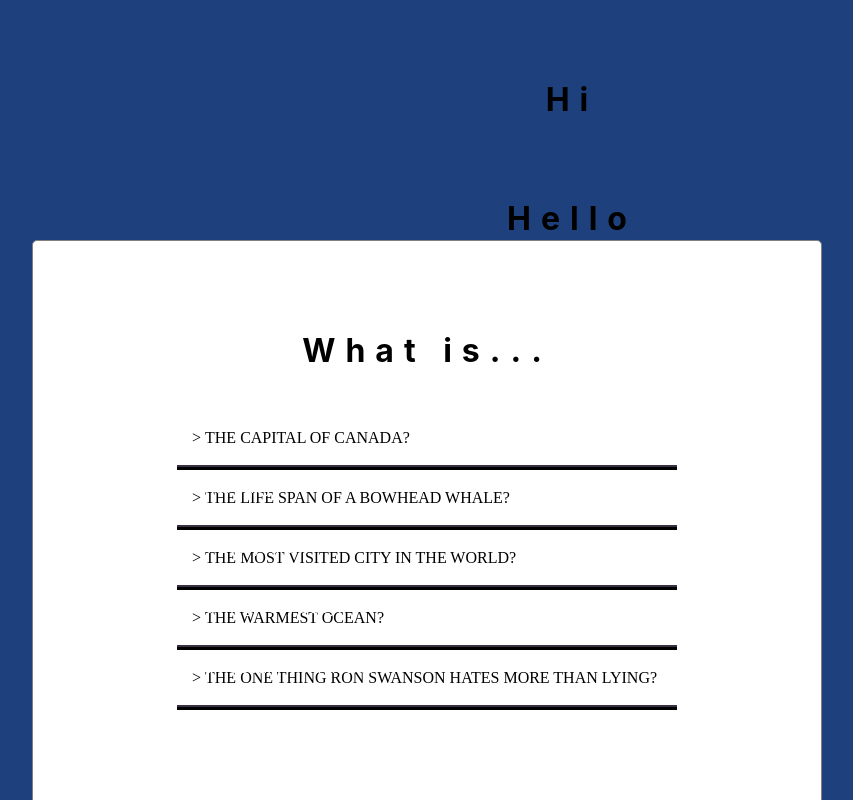
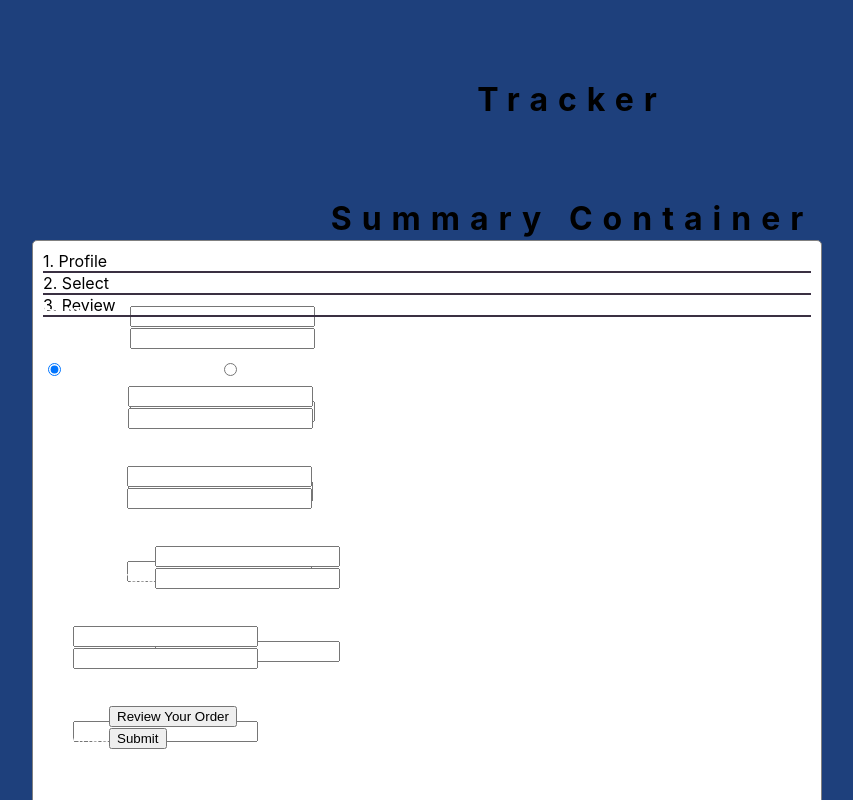
Before and after one commit to jennypoon/react_form, a React (Create React App) app: page / in a window 1280 px wide. Shown: the top 800 px of the page, without its empty margins (68-921 px from the left). Built offline with nearby package versions, Linux system fonts and the light colour scheme.

Commit message:
template component pieces

```diff
--- a/src/components/Accordian.jsx
+++ b/src/components/Accordian.jsx
@@ -16,7 +16,6 @@ class Accordion extends Component {
   render() {
     return(
       <div>
-        <h1>What is...</h1>
         <div className="accordion-container">{Object.keys(this.state.questions).map(this.renderQuestion)} </div>
       </div>
     )
--- /dev/null
+++ b/src/components/Checkout.jsx
@@ -0,0 +1,92 @@
+import React, { Component } from 'react';
+
+class Checkout extends Component {
+  constructor() {
+    super();
+    this.state = {
+      selectedOption: "1",
+      active: false
+    };
+
+    this.toggle = this.toggle.bind(this);
+    this.validateEmail = this.validateEmail.bind(this);
+    this.handleChange = this.handleChange.bind(this);
+    this.handleOptionChange = this.handleOptionChange.bind(this);
+  }
+
+  toggle() {
+    this.setState({
+      active: !this.state.active,
+      className: "active"
+    });
+  }
+
+  handleChange(event) {
+    event.preventDefault();
+    console.log(event.target.name)
+    this.setState({ [event.target.name]: event.target.value });
+  }
+
+  handleOptionChange(event) {
+    this.setState({ selectedOption: event.target.value });
+  }
+
+  handleSubmit() {
+
+  }
+
+  validateEmail(input) {
+    var re = /^(([^<>()\[\]\\.,;:\s@"]+(\.[^<>()\[\]\\.,;:\s@"]+)*)|(".+"))@((\[[0-9]{1,3}\.[0-9]{1,3}\.[0-9]{1,3}\.[0-9]{1,3}\])|(([a-zA-Z\-0-9]+\.)+[a-zA-Z]{2,}))$/;
+    return re.test(String(input).toLowerCase());
+  }
+
+  render() {
+        const activeClass = this.state.active ? "active" : "inactive";
+
+    return (
+      <div>
+        <div className={activeClass}>
+          <span className="header" onClick={this.toggle}>3. Review</span>
+          <span className="folding-panel answer">
+            <form className="rsvpForm" onSubmit={this.handleSubmit}>
+              <label className="rsvpColumn">
+                First Name:
+              </label>
+              <input className="rsvpColumn input" type="text" name="name" onChange={this.handleChange} required ></input><br/><br/>
+
+              <label className="rsvpColumn">
+                Last Name:
+              </label>
+              <input className="rsvpColumn input" type="text" name="name" onChange={this.handleChange} required ></input><br/><br/>
+
+              <label className="rsvpColumn">
+                Your Email:
+              </label>
+              <input className="rsvpColumn input" type="text" name="email" onChange={this.handleChange} required ></input><br/><br/>
+
+              <label className="rsvpColumn">
+               Street Address
+              </label>
+              <input className="rsvpColumn input" type="text" name="plusone" onChange={this.handleChange}></input><br/><br/>
+
+              <label className="rsvpColumn">
+               City
+              </label>
+              <input className="rsvpColumn input" type="text" name="guestNames" onChange={this.handleChange}></input><br/><br/>
+
+               <label className="rsvpColumn">
+                Province
+              </label>
+              <button className="rsvpButton" onClick={this.handleSubmit}> Submit </button>
+            </form>
+      )}
+
+          </span>
+        </div>
+      </div>
+
+      )
+  }
+}
+
+export default Checkout;
--- a/src/components/Form.jsx
+++ b/src/components/Form.jsx
@@ -1,5 +1,9 @@
 import React, { Component } from 'react';
-import Accordian from './Accordian.jsx';
+// import Accordian from './Accordian.jsx';
+import Profile from './Profile.jsx';
+import Selection from './Selection.jsx';
+import Checkout from './Checkout.jsx';
+
 
 
 class Form extends Component {
@@ -7,7 +11,9 @@ class Form extends Component {
   render() {
     return (
       <div className="form_container">
-        <Accordian />
+        <Profile />
+        <Selection />
+        <Checkout />
       </div>
     )
   }
--- /dev/null
+++ b/src/components/Profile.jsx
@@ -0,0 +1,121 @@
+import React, { Component } from 'react';
+
+class Profile extends Component {
+  constructor() {
+    super();
+    this.state = {
+      selectedOption: "1",
+      active: false
+    };
+
+    this.toggle = this.toggle.bind(this);
+    this.validateEmail = this.validateEmail.bind(this);
+    this.handleChange = this.handleChange.bind(this);
+    this.handleOptionChange = this.handleOptionChange.bind(this);
+  }
+
+  toggle() {
+    this.setState({
+      active: !this.state.active,
+      className: "active"
+    });
+  }
+
+  handleChange(event) {
+    event.preventDefault();
+    console.log(event.target.name)
+    this.setState({ [event.target.name]: event.target.value });
+  }
+
+  handleOptionChange(event) {
+    this.setState({ selectedOption: event.target.value });
+  }
+
+  validateEmail(input) {
+    var re = /^(([^<>()\[\]\\.,;:\s@"]+(\.[^<>()\[\]\\.,;:\s@"]+)*)|(".+"))@((\[[0-9]{1,3}\.[0-9]{1,3}\.[0-9]{1,3}\.[0-9]{1,3}\])|(([a-zA-Z\-0-9]+\.)+[a-zA-Z]{2,}))$/;
+    return re.test(String(input).toLowerCase());
+  }
+
+  render() {
+    const activeClass = this.state.active ? "active" : "inactive";
+
+    return (
+      <div>
+        <div className={activeClass}>
+          <span className="header" onClick={this.toggle}>1. Profile</span>
+          <span className="folding-panel answer">
+            <h3>I am</h3>
+            <label className="radio">
+              <input type="radio" name="Customer" value="1"
+                checked={this.state.selectedOption === "1"}
+                onChange={this.handleOptionChange}
+              />
+               Looking For A Quote
+            </label>
+            <label className="radio">
+            <input type="radio" name ="Salesman" value="0"
+              checked={this.state.selectedOption === "0"}
+              onChange={this.handleOptionChange}
+            />
+             Giving Out A Quote
+          </label>
+
+          {this.state.selectedOption === "1" ? (
+            <form className="rsvpForm" onSubmit={this.handleSubmit}>
+              <label className="rsvpColumn">
+                First Name:
+              </label>
+              <input className="rsvpColumn input" type="text" name="name" onChange={this.handleChange} required ></input><br/><br/>
+
+              <label className="rsvpColumn">
+                Last Name:
+              </label>
+              <input className="rsvpColumn input" type="text" name="name" onChange={this.handleChange} required ></input><br/><br/>
+
+              <label className="rsvpColumn">
+                Your Email:
+              </label>
+              <input className="rsvpColumn input" type="text" name="email" onChange={this.handleChange} required ></input><br/><br/>
+
+              <label className="rsvpColumn">
+               Street Address
+              </label>
+              <input className="rsvpColumn input" type="text" name="plusone" onChange={this.handleChange}></input><br/><br/>
+
+              <label className="rsvpColumn">
+               City
+              </label>
+              <input className="rsvpColumn input" type="text" name="guestNames" onChange={this.handleChange}></input><br/><br/>
+
+               <label className="rsvpColumn">
+                Province
+              </label>
+              <button className="rsvpButton" onClick={this.handleClick}> Next Section </button>
+            </form>
+            ) : (
+            <div>
+              <form className="rsvpForm" onSubmit={this.handleSubmit}>
+                <label className="rsvpColumn">
+                  First & Last Name:
+                </label>
+                <input className="rsvpColumn input" type="text" name="name" onChange={this.handleChange} required ></input><br/><br/>
+
+                <label className="rsvpColumn">
+                  Your Email:
+                </label>
+                <input className="rsvpColumn input" type="text" name="email" onChange={this.handleChange} required ></input><br/><br/><br/><br/>
+
+                <button className="rsvpButton" onClick={this.handleClick}> Next Section </button>
+              </form>
+          </div>
+      )}
+
+          </span>
+        </div>
+      </div>
+
+      )
+  }
+}
+
+export default Profile;
--- /dev/null
+++ b/src/components/Selection.jsx
@@ -0,0 +1,88 @@
+import React, { Component } from 'react';
+
+class Selection extends Component {
+  constructor() {
+    super();
+    this.state = {
+      selectedOption: "1",
+      active: false
+    };
+
+    this.toggle = this.toggle.bind(this);
+    this.validateEmail = this.validateEmail.bind(this);
+    this.handleChange = this.handleChange.bind(this);
+    this.handleOptionChange = this.handleOptionChange.bind(this);
+  }
+
+  toggle() {
+    this.setState({
+      active: !this.state.active,
+      className: "active"
+    });
+  }
+
+  handleChange(event) {
+    event.preventDefault();
+    console.log(event.target.name)
+    this.setState({ [event.target.name]: event.target.value });
+  }
+
+  handleOptionChange(event) {
+    this.setState({ selectedOption: event.target.value });
+  }
+
+  validateEmail(input) {
+    var re = /^(([^<>()\[\]\\.,;:\s@"]+(\.[^<>()\[\]\\.,;:\s@"]+)*)|(".+"))@((\[[0-9]{1,3}\.[0-9]{1,3}\.[0-9]{1,3}\.[0-9]{1,3}\])|(([a-zA-Z\-0-9]+\.)+[a-zA-Z]{2,}))$/;
+    return re.test(String(input).toLowerCase());
+  }
+
+  render() {
+        const activeClass = this.state.active ? "active" : "inactive";
+
+    return (
+      <div>
+        <div className={activeClass}>
+          <span className="header" onClick={this.toggle}>2. Select</span>
+          <span className="folding-panel answer">
+            <form className="rsvpForm" onSubmit={this.handleSubmit}>
+              <label className="rsvpColumn">
+                First Name:
+              </label>
+              <input className="rsvpColumn input" type="text" name="name" onChange={this.handleChange} required ></input><br/><br/>
+
+              <label className="rsvpColumn">
+                Last Name:
+              </label>
+              <input className="rsvpColumn input" type="text" name="name" onChange={this.handleChange} required ></input><br/><br/>
+
+              <label className="rsvpColumn">
+                Your Email:
+              </label>
+              <input className="rsvpColumn input" type="text" name="email" onChange={this.handleChange} required ></input><br/><br/>
+
+              <label className="rsvpColumn">
+               Street Address
+              </label>
+              <input className="rsvpColumn input" type="text" name="plusone" onChange={this.handleChange}></input><br/><br/>
+
+              <label className="rsvpColumn">
+               City
+              </label>
+              <input className="rsvpColumn input" type="text" name="guestNames" onChange={this.handleChange}></input><br/><br/>
+
+               <label className="rsvpColumn">
+                Province
+              </label>
+              <button className="rsvpButton" onClick={this.handleClick}> Review Your Order </button>
+            </form>
+      )}
+
+          </span>
+        </div>
+      </div>
+
+      )
+  }
+}
+
+export default Selection;
--- a/src/components/Summary.jsx
+++ b/src/components/Summary.jsx
@@ -6,7 +6,7 @@ class Summary extends Component {
   render() {
     return (
       <div className="summary_container">
-        <h1>Hello</h1>
+        <h1>Summary Container</h1>
       </div>
     )
   }
--- a/src/components/Tracker.jsx
+++ b/src/components/Tracker.jsx
@@ -2,7 +2,7 @@ import React, { Component } from 'react';
 
 class Tracker extends Component {
   render() {
-    return <h1>Hi</h1>
+    return <h1>Tracker</h1>
   }
 }
 
```
